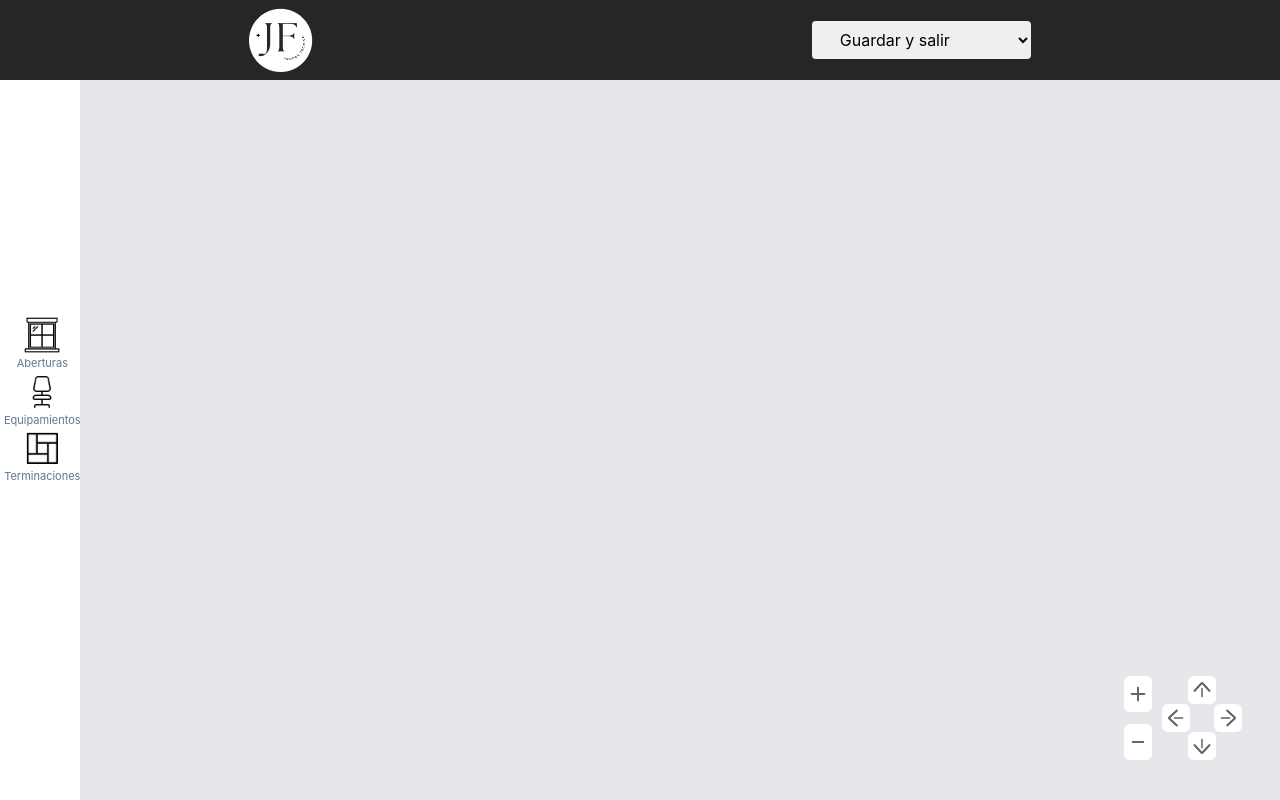
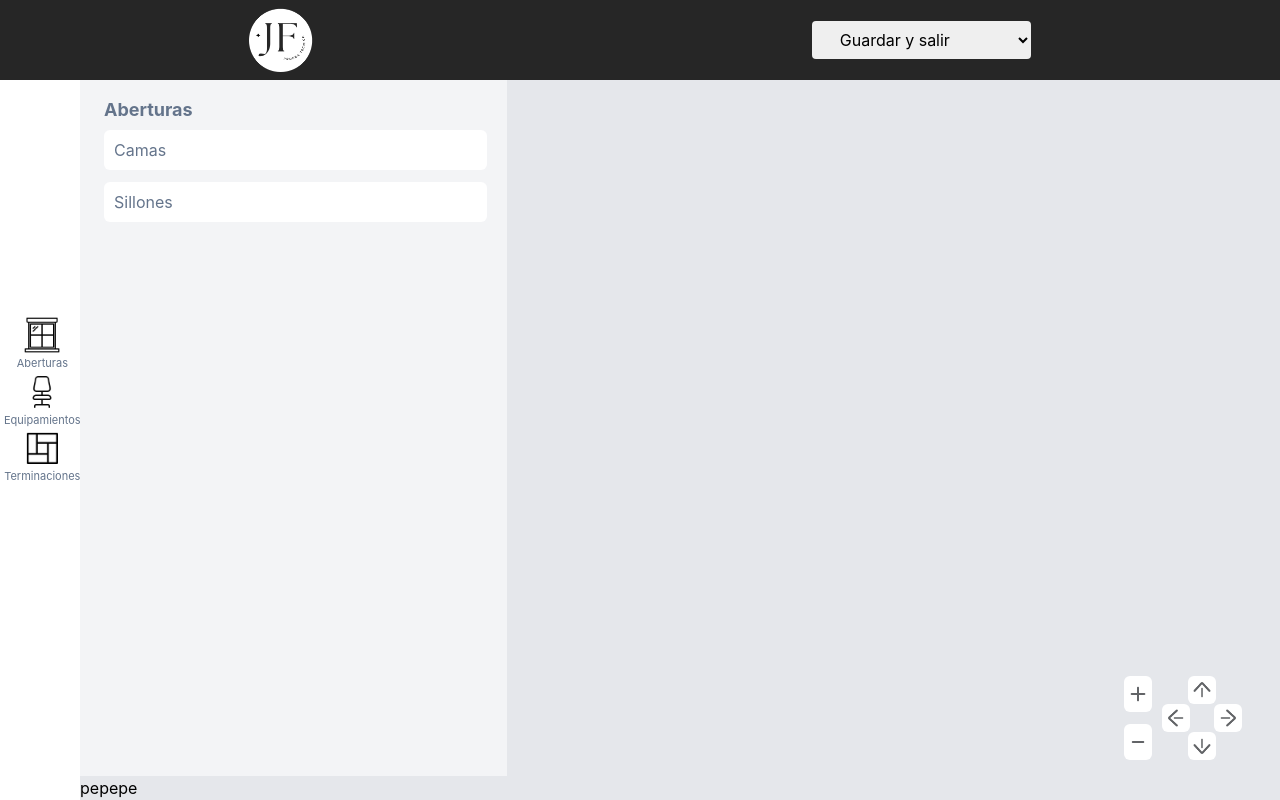
Before and after one commit to JessicaFerreiraLopez/challenge-jessica-ferreira, a React (Create React App) app: page / in a window 1280 px wide. Built offline with nearby package versions, Linux system fonts and the light colour scheme.

Commit message:
styles added

```diff
--- a/src/App.tsx
+++ b/src/App.tsx
@@ -5,7 +5,7 @@ import SideBar from "./components/sideBar";
 
 function App() {
   return (
-    <div className="bg-gray-200	">
+    <div className="flex	bg-gray-200">
       <Header />
       <SideBar />
       <Controllers />
--- /dev/null
+++ b/src/components/sideBar/SideBarComponent.tsx
@@ -0,0 +1,39 @@
+import Button from "../basics/Button";
+
+export interface CategoryItemProps {
+  name: string;
+  img: string;
+}
+
+export interface CategoryProps {
+  categoryName: string;
+  items: CategoryItemProps[];
+}
+
+export interface SideBarComponentProps {
+  title: string;
+  categories: CategoryProps[];
+}
+
+const SideBarComponent = ({ title, categories }: SideBarComponentProps) => {
+  return (
+    <section className="flex w-2/6 flex-col">
+      <div className=" h-full bg-gray-100 pl-6 pt-24">
+        <h1 className=" text-lg	font-bold text-slate-500">{title}</h1>
+        {categories.map((categoryElem, categoryIndex) => (
+          <Button
+            key={categoryIndex}
+            onClick={() => {
+              console.log("categoryName has been clicked");
+            }}
+            text={categoryElem.categoryName}
+            classes="w-[95%] my-1.5	h-10 text-left pl-2.5 text-slate-500	"
+          />
+        ))}
+      </div>
+      <div>pepepe</div>
+    </section>
+  );
+};
+
+export default SideBarComponent;
--- a/src/components/sideBar/SideBarItem.tsx
+++ b/src/components/sideBar/SideBarItem.tsx
@@ -4,10 +4,12 @@ export interface SideBarItemProps {
 }
 
 const SideBarItem = ({ name, img }: SideBarItemProps) => (
-  <li className="flex flex-col items-center px-1">
-    <img className="h-10" alt="item icon" src={img} />
-    <p className="text-[11px] text-slate-500">{name}</p>
-  </li>
+  <>
+    <li className="flex flex-col items-center px-1">
+      <img className="h-10" alt="item icon" src={img} />
+      <p className="text-[11px] text-slate-500">{name}</p>
+    </li>
+  </>
 );
 
 export default SideBarItem;
--- a/src/components/sideBar/index.tsx
+++ b/src/components/sideBar/index.tsx
@@ -2,6 +2,7 @@ import SideBarItem, { SideBarItemProps } from "./SideBarItem";
 import aberturas from "../../assets/img/aberturas.png";
 import equipamientos from "../../assets/img/equipamiento.png";
 import terminaciones from "../../assets/img/terminaciones.png";
+import SideBarComponent from "./SideBarComponent";
 
 const sidebarStructure: SideBarItemProps[] = [
   {
@@ -19,6 +20,7 @@ const sidebarStructure: SideBarItemProps[] = [
 ];
 
 const SideBar = () => (
+  <>
     <nav
       className=" flex h-full min-h-screen w-20 items-center bg-white
 "
@@ -33,6 +35,26 @@ const SideBar = () => (
         ))}
       </ul>
     </nav>
+    <SideBarComponent
+      title="Aberturas"
+      categories={[
+        {
+          categoryName: "Camas",
+          items: [
+            { name: "simple", img: "simpleIMG" },
+            { name: "simple", img: "simpleIMG" },
+          ],
+        },
+        {
+          categoryName: "Sillones",
+          items: [
+            { name: "simple", img: "simpleIMG" },
+            { name: "simple", img: "simpleIMG" },
+          ],
+        },
+      ]}
+    />
+  </>
 );
 
 export default SideBar;
```
Lines whose indentation alone changed are shown as unchanged.
